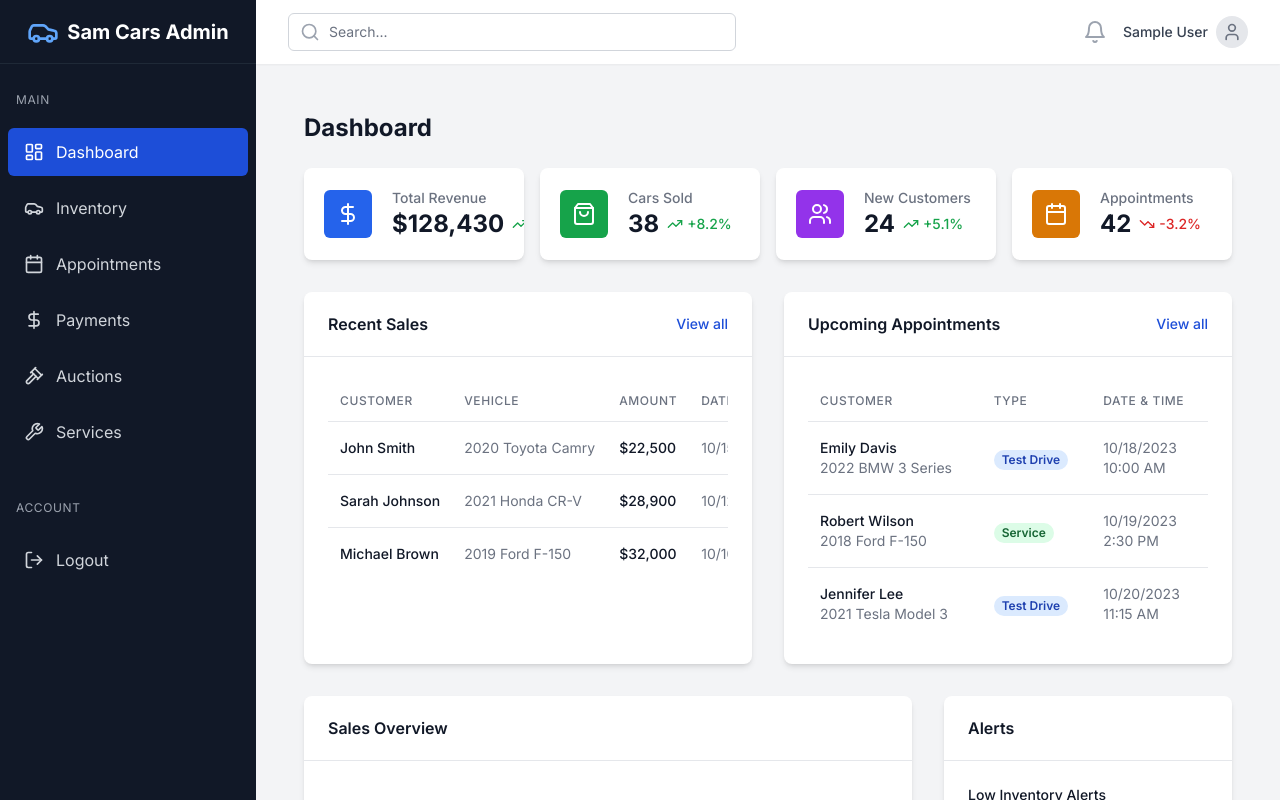
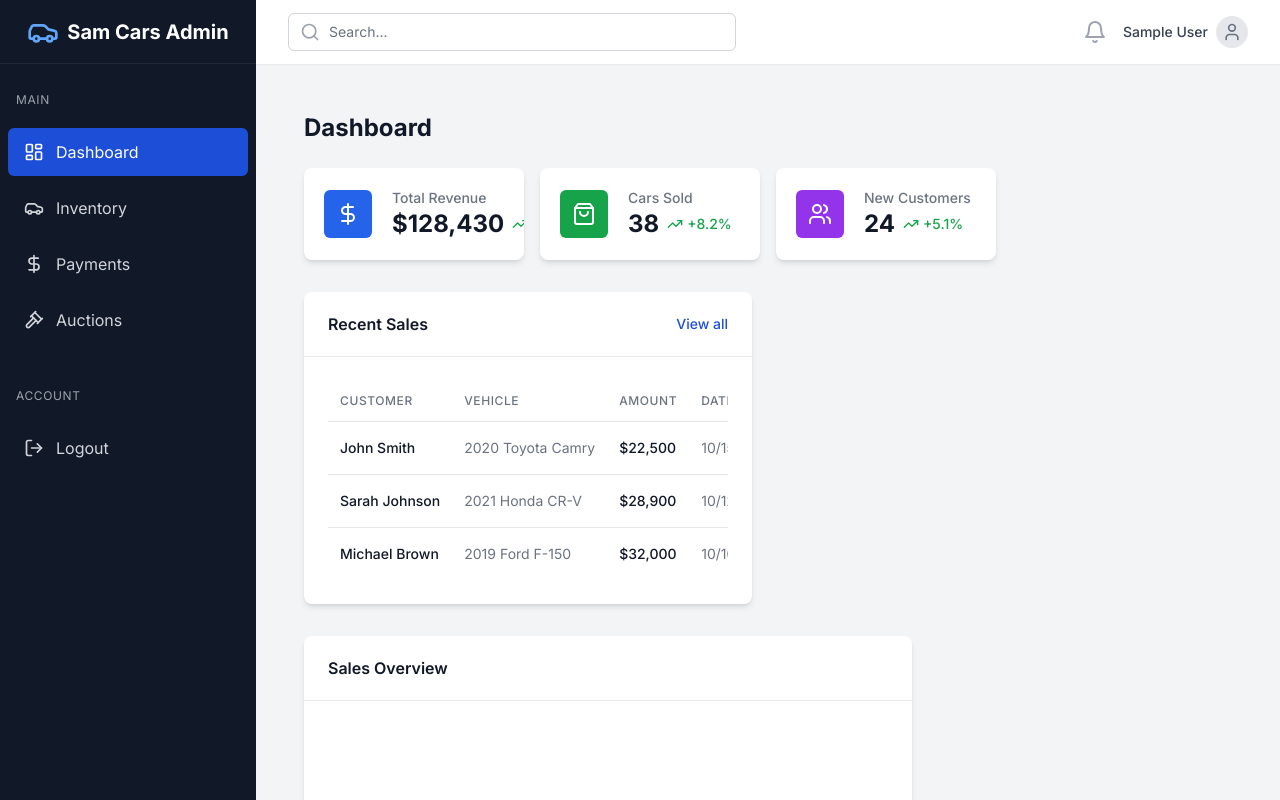
Before and after one commit to Abhinav-rebounz/SamCars-FE, a React (Vite) app: page /admin in a window 1280 px wide. Built offline with nearby package versions, Linux system fonts and the light colour scheme; sample sign-in values are in the browser's storage.

Commit message:
Commented out AdminAppointments and Services components in App, Navbar, and AdminSidebar. Removed Appointments section from Dashboard. This change is part of a temporary feature toggle.

```diff
--- a/src/App.tsx
+++ b/src/App.tsx
@@ -18,7 +18,7 @@ import SellCarPage from './pages/customer/SellCarPage';
 import AdminLayout from './components/admin/AdminLayout';
 import AdminDashboard from './pages/admin/Dashboard';
 import AdminInventory from './pages/admin/Inventory';
-import AdminAppointments from './pages/admin/Appointments';
+// import AdminAppointments from './pages/admin/Appointments';
 import AdminPayments from './pages/admin/Payments';
 import AdminAuctions from './pages/admin/Auctions';
 import AdminServices from './pages/admin/Services';
@@ -52,7 +52,7 @@ function App() {
           <Route path="/admin" element={<AdminLayout />}>
             <Route index element={<AdminDashboard />} />
             <Route path="inventory" element={<AdminInventory />} />
-            <Route path="appointments" element={<AdminAppointments />} />
+            {/* <Route path="appointments" element={<AdminAppointments />} /> */}
             <Route path="payments" element={<AdminPayments />} />
             <Route path="auctions" element={<AdminAuctions />} />
             <Route path="services" element={<AdminServices />} />
--- a/src/components/Navbar.tsx
+++ b/src/components/Navbar.tsx
@@ -40,9 +40,9 @@ const Navbar: React.FC = () => {
             <Link to="/sell-car" className="text-gray-700 hover:text-blue-700 font-medium">
               Sell Your Car
             </Link>
-            <Link to="/services" className="text-gray-700 hover:text-blue-700 font-medium">
+            {/* <Link to="/services" className="text-gray-700 hover:text-blue-700 font-medium">
               Services
-            </Link>
+            </Link> */}
             <Link to="/contact" className="text-gray-700 hover:text-blue-700 font-medium">
               Contact
             </Link>
--- a/src/components/admin/AdminSidebar.tsx
+++ b/src/components/admin/AdminSidebar.tsx
@@ -22,10 +22,10 @@ const AdminSidebar: React.FC = () => {
   const navItems = [
     { path: '/admin', icon: <LayoutDashboard size={20} />, label: 'Dashboard' },
     { path: '/admin/inventory', icon: <Car size={20} />, label: 'Inventory' },
-    { path: '/admin/appointments', icon: <Calendar size={20} />, label: 'Appointments' },
+    // { path: '/admin/appointments', icon: <Calendar size={20} />, label: 'Appointments' },
     { path: '/admin/payments', icon: <DollarSign size={20} />, label: 'Payments' },
     { path: '/admin/auctions', icon: <Gavel size={20} />, label: 'Auctions' },
-    { path: '/admin/services', icon: <Wrench size={20} />, label: 'Services' },
+    // { path: '/admin/services', icon: <Wrench size={20} />, label: 'Services' },
   ];
 
   return (
--- a/src/pages/admin/Dashboard.tsx
+++ b/src/pages/admin/Dashboard.tsx
@@ -38,14 +38,14 @@ const Dashboard: React.FC = () => {
       icon: <Users className="h-6 w-6 text-white" />,
       color: 'bg-purple-600',
     },
-    {
-      title: 'Appointments',
-      value: '42',
-      change: '-3.2%',
-      trend: 'down',
-      icon: <Calendar className="h-6 w-6 text-white" />,
-      color: 'bg-amber-600',
-    },
+    // {
+    //   title: 'Appointments',
+    //   value: '42',
+    //   change: '-3.2%',
+    //   trend: 'down',
+    //   icon: <Calendar className="h-6 w-6 text-white" />,
+    //   color: 'bg-amber-600',
+    // },
   ];
 
   const recentSales = [
@@ -203,7 +203,7 @@ const Dashboard: React.FC = () => {
         </div>
 
         {/* Upcoming Appointments */}
-        <div className="bg-white rounded-lg shadow-md">
+        {/* <div className="bg-white rounded-lg shadow-md">
           <div className="px-6 py-5 border-b border-gray-200">
             <div className="flex items-center justify-between">
               <h2 className="font-semibold text-gray-900">Upcoming Appointments</h2>
@@ -254,7 +254,7 @@ const Dashboard: React.FC = () => {
               </table>
             </div>
           </div>
-        </div>
+        </div> */}
       </div>
 
       <div className="grid grid-cols-1 lg:grid-cols-3 gap-8">
@@ -272,7 +272,7 @@ const Dashboard: React.FC = () => {
         </div>
 
         {/* Alerts */}
-        <div className="bg-white rounded-lg shadow-md">
+        {/* <div className="bg-white rounded-lg shadow-md">
           <div className="px-6 py-5 border-b border-gray-200">
             <h2 className="font-semibold text-gray-900">Alerts</h2>
           </div>
@@ -311,7 +311,7 @@ const Dashboard: React.FC = () => {
               </div>
             </div>
           </div>
-        </div>
+        </div> */}
       </div>
     </div>
   );
```
